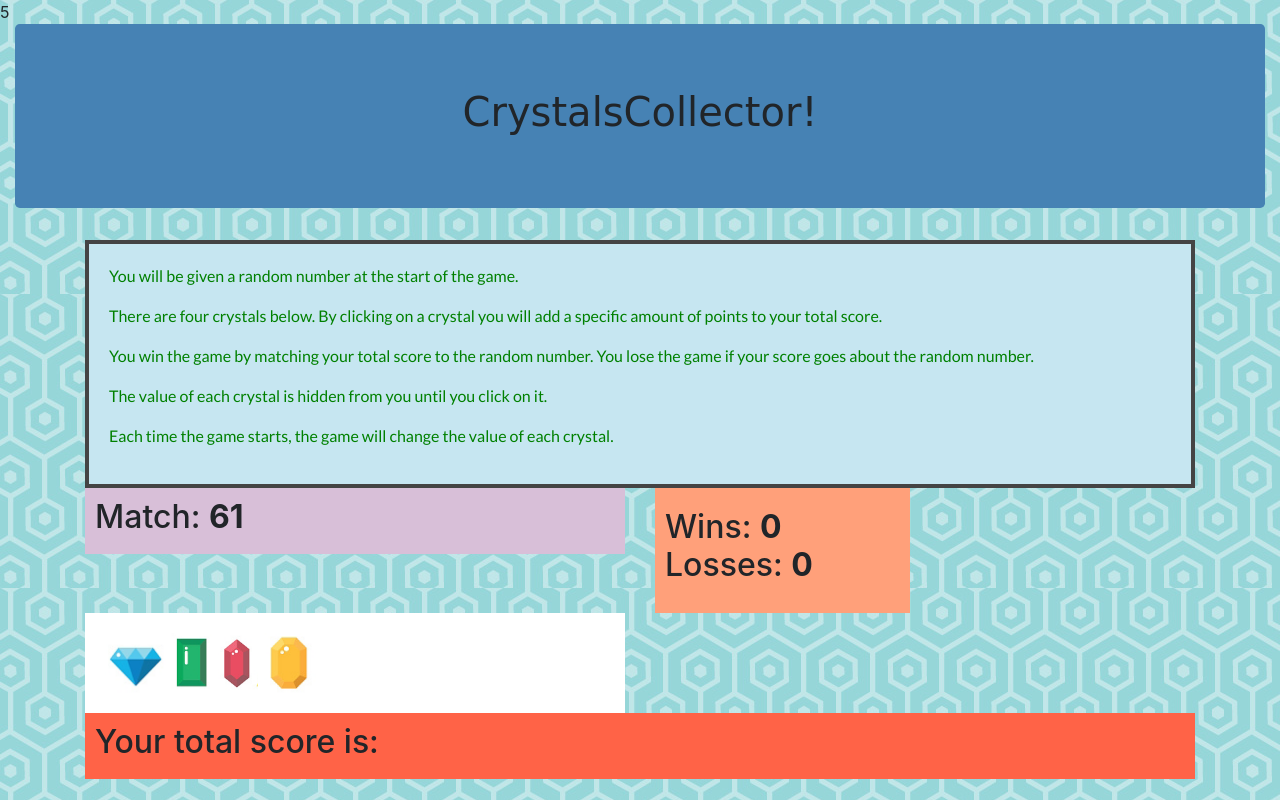
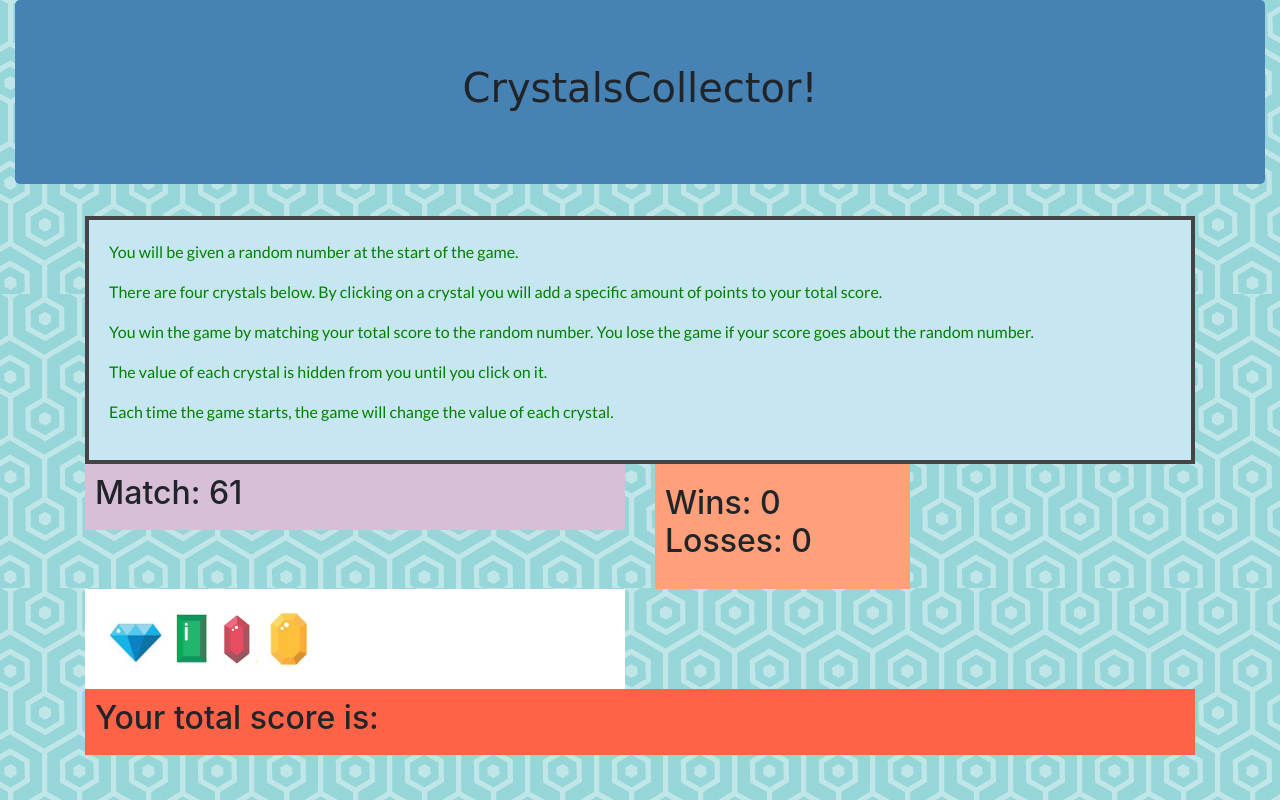
Before and after one commit to thomromano/week-4-game, a plain HTML site: page index.html in a window 1280 px wide. Drawn offline with nearby package versions, Linux system fonts and the light colour scheme; a web font is replaced by a local one.

Commit message:
update minor styling

```diff
--- a/assets/css/style.css
+++ b/assets/css/style.css
@@ -14,15 +14,11 @@ body {
     padding: 20px;
 }
 
-h1,
-span {
+h1 {
     font-weight: bold;
     text-align: center;
 }
 
-h1 {
-    font-size: 6.5rem;
-}
 
 p {
     font-family: 'Lato', sans-serif;
--- a/index.html
+++ b/index.html
@@ -9,7 +9,7 @@
     <link rel="icon" type="image/png" href="blue-favicon.png" />
     <link rel="stylesheet" type="text/css" href="assets/css/reset.css">
     <link rel="stylesheet" type="text/css" href="assets/css/style.css">
-5    <link rel="stylesheet" href="https://maxcdn.bootstrapcdn.com/bootstrap/4.0.0/css/bootstrap.min.css" integrity="sha384-Gn5384xqQ1aoWXA+058RXPxPg6fy4IWvTNh0E263XmFcJlSAwiGgFAW/dAiS6JXm"
+    <link rel="stylesheet" href="https://maxcdn.bootstrapcdn.com/bootstrap/4.0.0/css/bootstrap.min.css" integrity="sha384-Gn5384xqQ1aoWXA+058RXPxPg6fy4IWvTNh0E263XmFcJlSAwiGgFAW/dAiS6JXm"
         crossorigin="anonymous">
     <link href="https://fonts.googleapis.com/css?family=Condiment|Lato" rel="stylesheet">
     <!-- Added link to the jQuery Library -->
```
